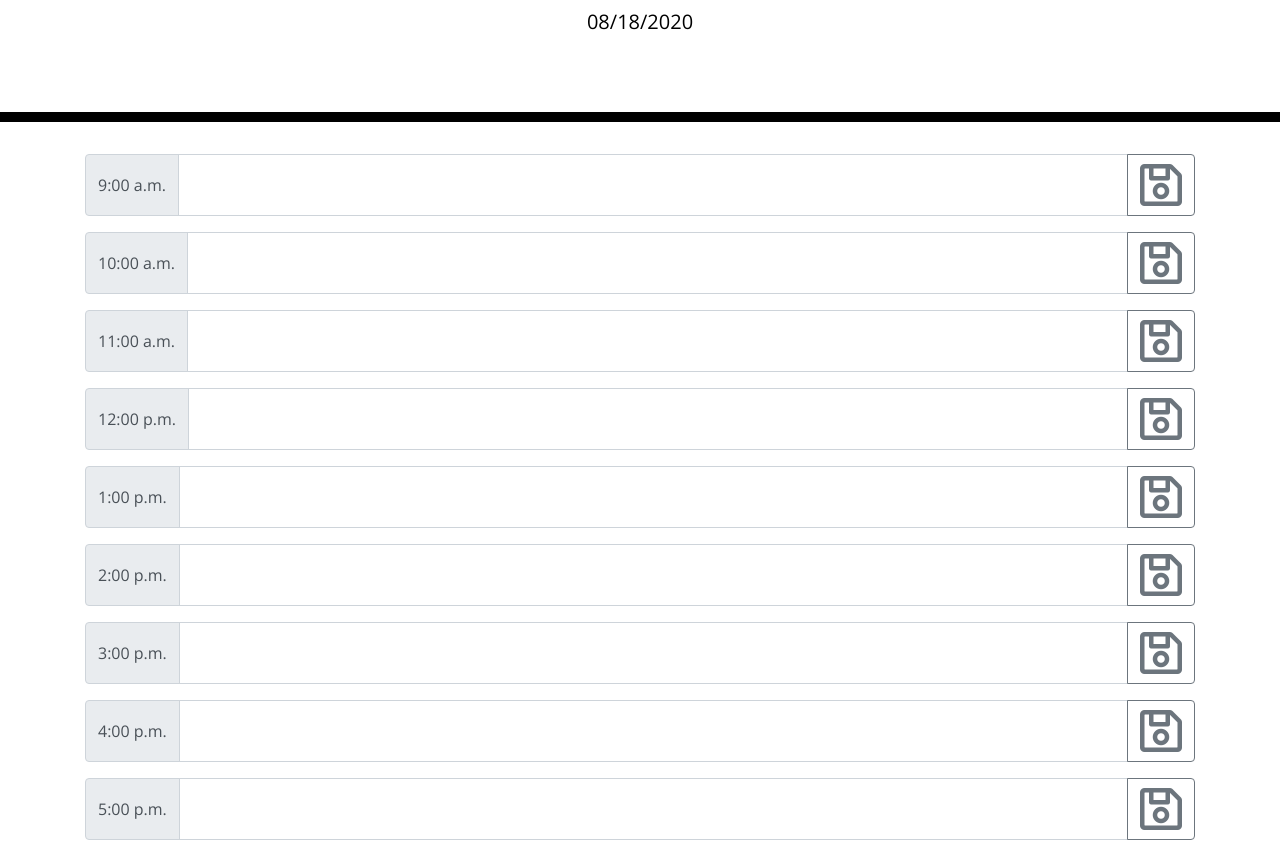
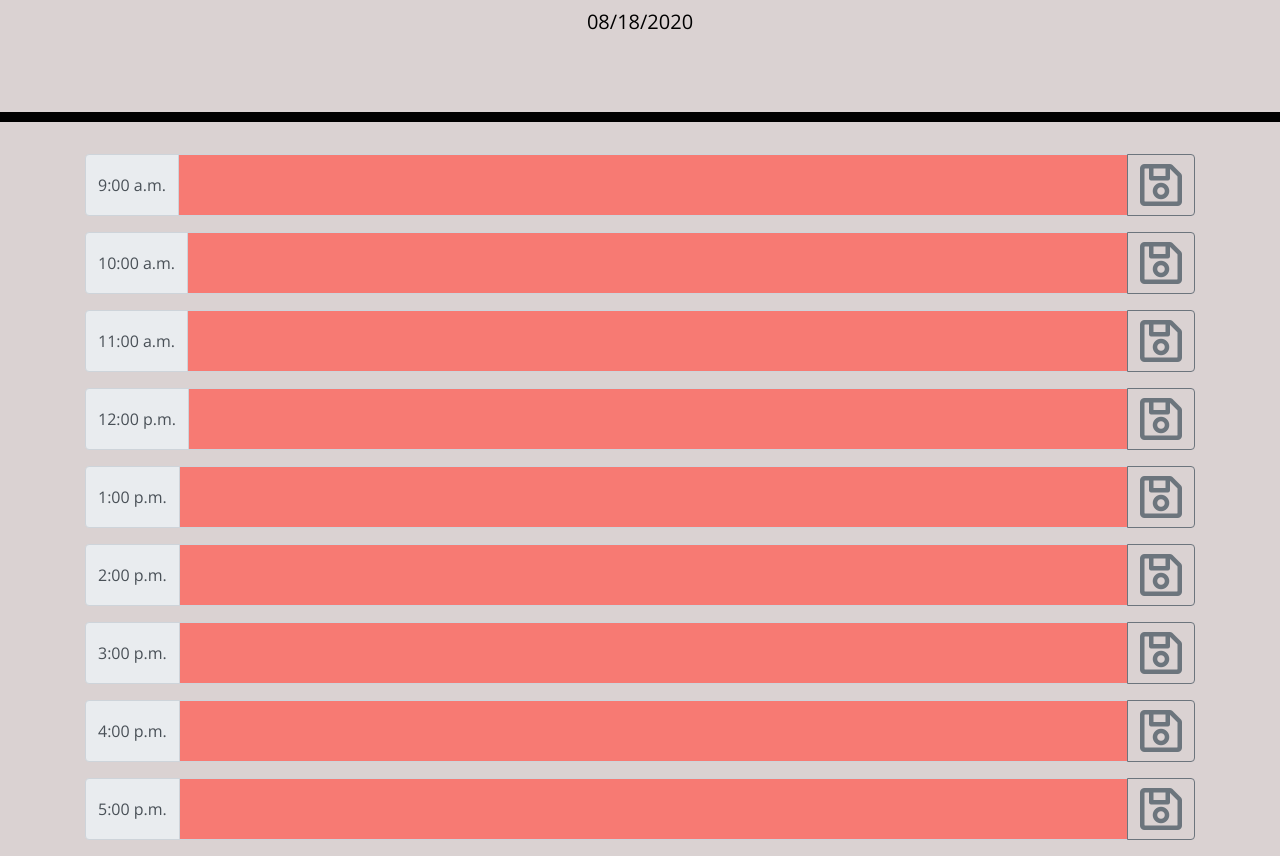
Before and after one commit to JJessee1371/day-planner-application, a plain HTML site: page index.html in a window 1280 px wide. Shown: the part 182-1038 px from the top of the page. Drawn offline with nearby package versions, Linux system fonts and the light colour scheme.

Commit message:
Day planner is now color coded, lightened color scheme for ease of readability.

```diff
--- a/index.html
+++ b/index.html
@@ -36,7 +36,7 @@
         <div class="input-group-prepend">
           <span class="input-group-text">9:00 a.m.</span>
         </div>
-        <textarea id="text1" class="form-control" aria-label="With textarea"></textarea>
+        <textarea id="text1" class="form-control" aria-label="With textarea" data-time="9"></textarea>
         <div class="input-group-append">
           <button class="btn btn-outline-secondary 9am" type="button" id="9am"><i class="far fa-save fa-3x"></i></button>
         </div>
@@ -46,7 +46,7 @@
         <div class="input-group-prepend">
           <span class="input-group-text">10:00 a.m.</span>
         </div>
-        <textarea id="text2" class="form-control" aria-label="With textarea"></textarea>
+        <textarea id="text2" class="form-control" aria-label="With textarea" data-time="10"></textarea>
         <div class="input-group-append">
           <button class="btn btn-outline-secondary 10am" type="button" id="10am"><i class="far fa-save fa-3x"></i></button>
         </div>
@@ -56,7 +56,7 @@
         <div class="input-group-prepend">
           <span class="input-group-text">11:00 a.m.</span>
         </div>
-        <textarea id="text3" class="form-control" aria-label="With textarea"></textarea>
+        <textarea id="text3" class="form-control" aria-label="With textarea" data-time="11"></textarea>
         <div class="input-group-append">
           <button class="btn btn-outline-secondary 11am" type="button" id="11am"><i class="far fa-save fa-3x"></i></button>
         </div>
@@ -66,7 +66,7 @@
         <div class="input-group-prepend">
           <span class="input-group-text">12:00 p.m.</span>
         </div>
-        <textarea id="text4" class="form-control" aria-label="With textarea"></textarea>
+        <textarea id="text4" class="form-control" aria-label="With textarea" data-time="12"></textarea>
         <div class="input-group-append">
           <button class="btn btn-outline-secondary 12pm" type="button" id="12pm"><i class="far fa-save fa-3x"></i></button>
         </div>
@@ -76,7 +76,7 @@
         <div class="input-group-prepend">
           <span class="input-group-text">1:00 p.m.</span>
         </div>
-        <textarea id="text5" class="form-control" aria-label="With textarea"></textarea>
+        <textarea id="text5" class="form-control" aria-label="With textarea" data-time="13"></textarea>
         <div class="input-group-append">
           <button class="btn btn-outline-secondary 1pm" type="button" id="1pm"><i class="far fa-save fa-3x"></i></button>
         </div>
@@ -86,7 +86,7 @@
         <div class="input-group-prepend">
           <span class="input-group-text">2:00 p.m.</span>
         </div>
-        <textarea id="text6" class="form-control" aria-label="With textarea"></textarea>
+        <textarea id="text6" class="form-control" aria-label="With textarea" data-time="14"></textarea>
         <div class="input-group-append">
           <button class="btn btn-outline-secondary 2pm" type="button" id="2pm"><i class="far fa-save fa-3x"></i></button>
         </div>
@@ -96,7 +96,7 @@
         <div class="input-group-prepend">
           <span class="input-group-text">3:00 p.m.</span>
         </div>
-        <textarea id="text7" class="form-control" aria-label="With textarea"></textarea>
+        <textarea id="text7" class="form-control" aria-label="With textarea" data-time="15"></textarea>
         <div class="input-group-append">
           <button class="btn btn-outline-secondary 3pm" type="button" id="3pm"><i class="far fa-save fa-3x"></i></button>
         </div>
@@ -106,7 +106,7 @@
         <div class="input-group-prepend">
           <span class="input-group-text">4:00 p.m.</span>
         </div>
-        <textarea id="text8" class="form-control" aria-label="With textarea"></textarea>
+        <textarea id="text8" class="form-control" aria-label="With textarea" data-time="16"></textarea>
         <div class="input-group-append">
           <button class="btn btn-outline-secondary 4pm" type="button" id="4pm"><i class="far fa-save fa-3x"></i></button>
         </div>
@@ -116,12 +116,12 @@
         <div class="input-group-prepend">
           <span class="input-group-text">5:00 p.m.</span>
         </div>
-        <textarea id="text9" class="form-control" aria-label="With textarea"></textarea>
+        <textarea id="text9" class="form-control" aria-label="With textarea" data-time="17"></textarea>
         <div class="input-group-append">
           <button class="btn btn-outline-secondary 5pm" type="button" id="5pm"><i class="far fa-save fa-3x"></i></button>
         </div>
       </div>
-
+    </div>
     <script src="https://code.jquery.com/jquery-3.4.1.min.js"></script>
     <script src="https://cdnjs.cloudflare.com/ajax/libs/moment.js/2.24.0/moment.min.js"></script>
     <script src="index.js"></script>
--- a/index.js
+++ b/index.js
@@ -115,3 +115,32 @@ console.log('Sanity check');
 
 let now = moment().format("MM/DD/YYYY");
 dateDis.text(now);
+
+
+//Alter the colors of the blocks if the hour has already passed
+let current = moment();
+let currentHour = current.hour();
+blockArr = [text1, text2, text3, text4, text5, text6, text7, text8, text9];
+
+// console.log(text1.attr('data-time'));
+// if (currentHour > text1.attr('data-time')) {
+//     text1.addClass('past')
+// }
+// else if (currentHour === text1.attr('data-time')) {
+//     text1.addClass('present')
+// }
+// else if (currentHour < text1.attr('data-time')) {
+//     text1.addClass('future')
+// }
+
+for (i = 0; i < blockArr.length; i++) {
+    if (currentHour > blockArr[i].attr('data-time')) {
+        blockArr[i].addClass('past')
+    }
+    else if (currentHour == blockArr[i].attr('data-time')) {
+        blockArr[i].addClass('present')
+    }
+    else if (currentHour < blockArr[i].attr('data-time')) {
+        blockArr[i].addClass('future')
+    }
+};
--- a/style.css
+++ b/style.css
@@ -2,6 +2,7 @@ body {
   font-family: 'Open Sans', sans-serif;
   font-size: 16px;
   line-height: 1;
+  background-color: #dad2d2;
 }
 
 textarea{
@@ -48,12 +49,12 @@ textarea{
 }
 
 .present {
-  background-color: #ff6961;
+  background-color: #f58680;
   color: white;
 }
 
 .future {
-  background-color: #77dd77;
+  background-color: #8de68d;
   color: white;
 }
 
@@ -61,7 +62,7 @@ textarea{
   border-left: 1px solid black;
   border-top-right-radius: 15px;
   border-bottom-right-radius: 15px;
-  background-color: #06AED5;
+  background-color: #90d9e9;
   color: white;
 }
 
@@ -73,3 +74,15 @@ textarea{
 .shift-left:hover {
   -webkit-transform: translate(-40px,0);
 }
+
+.past {
+  background-color: #f77a73;
+}
+
+.present {
+  background-color: #67f167;
+}
+
+.future {
+  background-color: #75ddf5;
+}
```
